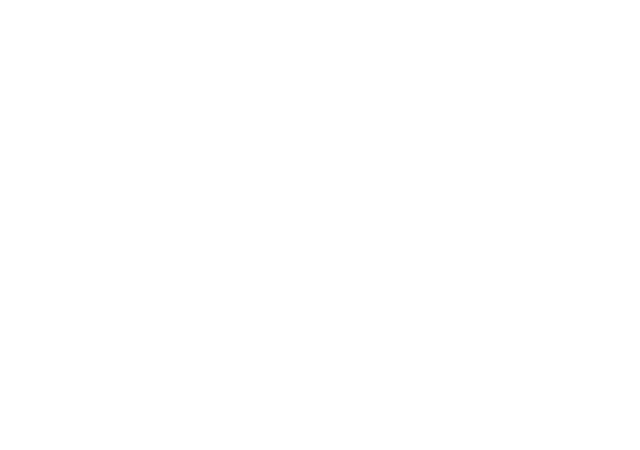
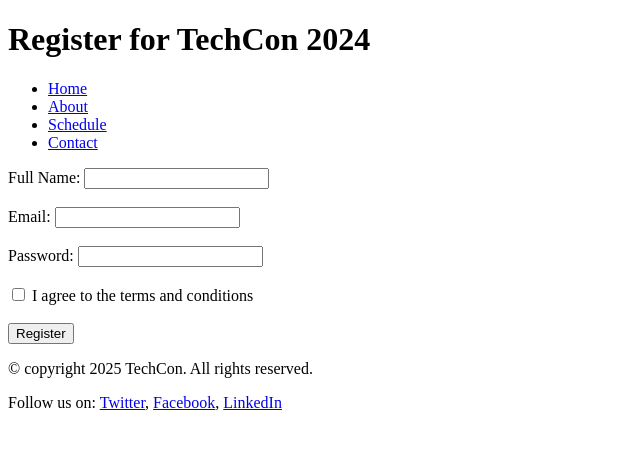
Before and after one commit to KisekeDM/TechCon_HTML, a plain HTML site: page techcon_website/register.html in a window 1280 px wide. Shown: the whole page, without its empty margins (0-640 px from the left). Drawn offline with Linux system fonts and the light colour scheme.

Commit message:
add register.html

```diff
--- a/techcon_website/register.html
+++ b/techcon_website/register.html
@@ -0,0 +1,61 @@
+<!DOCTYPE html>
+<html lang="en">
+<head>
+    <meta charset="UTF-8">
+    <meta name="viewport" content="width=device-width, initial-scale=1.0">
+    <title>REGISTER</title>
+</head>
+<body>
+    <header>
+        <h1>
+            Register for TechCon 2024
+        </h1>
+
+        <nav>
+            <ul>
+                <li><a href="index.html">Home</a></li>
+                <li><a href="about.html">About</a></li>
+                <li><a href="schedule.html">Schedule</a></li>
+                <li><a href="contact.html">Contact</a></li>
+            </ul>
+        </nav>
+
+    </header>
+
+    <main>
+        <form action="/submit-form">
+            <label for="name" id="name">Full Name: </label>
+            <input type="text" id="name" name="name" required>
+
+            <br><br>
+
+            <label for="email" id="email">Email: </label>
+            <input type="email" id="email" name="email" required>
+
+            <br><br>
+
+            <label for="password" id="password">Password: </label>
+            <input type="password" id="password" name="password" required>
+
+            <br><br>
+
+            <input type="checkbox" id="terms" name="terms" required>
+            <label for="terms">I agree to the terms and conditions</label>
+
+            <br><br>
+
+            <input type="submit" value="Register">
+        </form>
+    </main>
+
+    <footer>
+        <p>&copy; copyright 2025 TechCon. All rights reserved.</p>
+        <p>Follow us on:
+            <a href="https://twitter.com/techcon">Twitter</a>,
+            <a href="https://facebook.com/techcon">Facebook</a>,
+            <a href="https://linkedin.com/company/techcon">LinkedIn</a>
+        </p>
+    </footer>
+
+</body>
+</html>
```
Also changed, not shown: techcon_website/schedule.html (+3 -3 lines).
